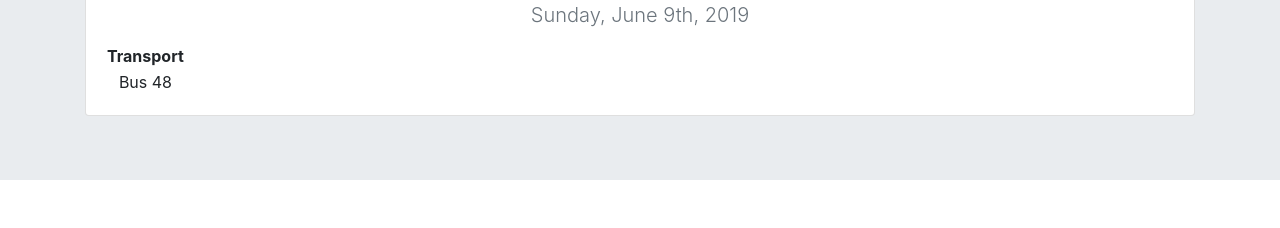
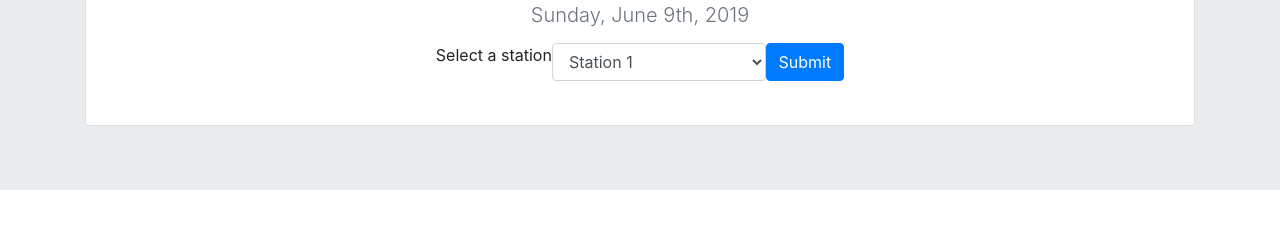
Before and after one commit to esarnb/Plan-It, a plain HTML site: page index.html in a window 1280 px wide. Both pictures are taken after a click on the link "Transportation". Shown: the part 192-420 px from the top of the page. Drawn offline with nearby package versions, Linux system fonts and the light colour scheme.

Commit message:
added dropdown menu for transportation tab. Also added a table for the card content once the submit button is pressed

```diff
--- a/assets/css/style.css
+++ b/assets/css/style.css
@@ -7,3 +7,16 @@
     font-size: 12px;
     justify-content: left;
 }
+
+#transport-select {
+    display: flex;
+    justify-content: center;
+}
+
+#select-form {
+    width: 20%;
+}
+
+th {
+    margin-right: 10%;
+}
--- a/assets/javascript/test.js
+++ b/assets/javascript/test.js
@@ -1,33 +1,41 @@
+// Hide initial table
+$('#transport-select').hide()
+$('#transport-table').hide()
 
+// On click, the transportation tab will show
+$('#transport-tab').on('click',function() {
+    $('#transport-select').show()
 
-$('#transport-tab').on('click',function() {
+    // The title will be Transportation and added to the id widget title
     var title = $('<h1>')
     title.text('Transportation')
     $('#widget-title').html(title);
-    // Make a table
-    var content = $('<table>');
 
+})
+
+$('#submit-transport').on('click', function() {
+    $('#transport-table').show()
     // Adding Row for Table Headers
     var contentRowHeader = $('<tr>')
-    var contentHeader = $('<th>Transport</th>')
+    var contentHeader = $('<th>Transport</th><th>Status<th>')
     contentRowHeader.append(contentHeader)
 
 
     // Adding Data to table Headers
     var contentRowData = $('<tr>')
-    var contentData = $('<td>Bus 48</td>')
+    var contentData = $('<td>(Place Holder for Data)</td><td>(Place Holder for Data)</td>')
     contentRowData.append(contentData)
 
-    content.append(contentRowHeader)
-    content.append(contentRowData)
+    // Appending items to table
 
-    // Appending Content to Content Area
-    $('#content').append(content)
+    $('table').append(contentRowHeader)
+    $('table').append(contentRowData)
+})
 
 
 
-})
 $('#weather-tab').on('click',function() {
+
     var title = $('<h1>')
     title.text('Weather')
     $('#widget-title').html(title);
--- a/index.html
+++ b/index.html
@@ -67,7 +67,17 @@
                     <h6 class="card-subtitle mb-2 text-muted">
                         <p class="lead">Sunday, June 9th, 2019</p>
                     </h6>
-                    <div id = 'content'></div>
+                    <div class="form-group" id = 'transport-select'>
+                        <label for="select-form">Select a station</label>
+                        <select class="form-control" id="select-form">
+                          <option>Station 1</option>
+                          <option>Station 2</option>
+                          <option>Station 3</option>
+                        </select>
+                        <button type="submit" class="btn btn-primary mb-2" id = 'submit-transport'>Submit</button>
+                    </div>
+                    <table id = 'transport-table'></table>
+
 
                 </div>
             </div>
```
